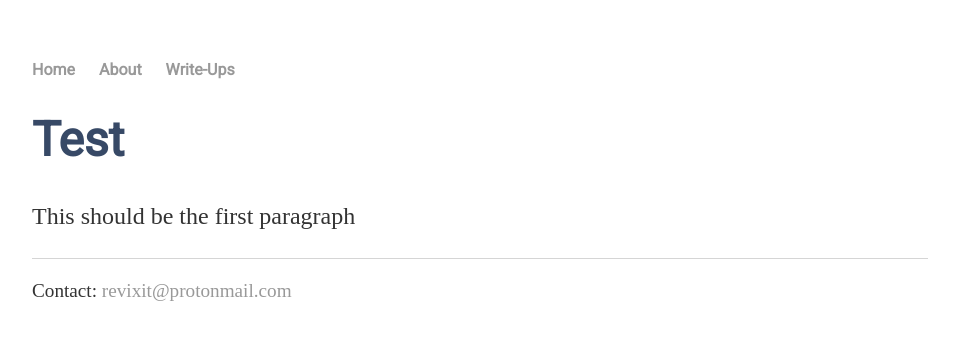
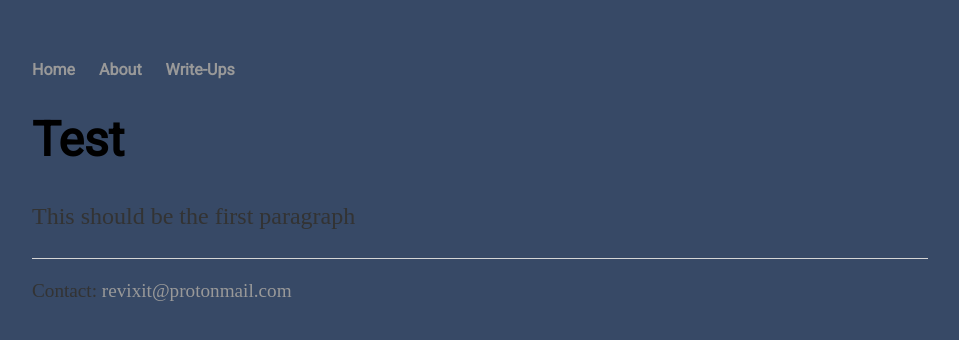
Before and after one commit to takaya1337/takaya1337.github.io, a Jekyll site: the page built from index.html, in a window 1280 px wide. Shown: the top 340 px of the page, without its empty margins (160-1119 px from the left). Built offline with Jekyll 4.4.1, drawn with Linux system fonts in a browser that asks for light colours.

Commit message:
Update main.css

```diff
--- a/css/main.css
+++ b/css/main.css
@@ -1,7 +1,7 @@
 body {
     margin: 60px auto;
     width: 70%;
-    color: #374966;
+    background-color: #374966;
 }
 nav ul, footer ul {
     font-family: 'Roboto', sans-serif;
```
